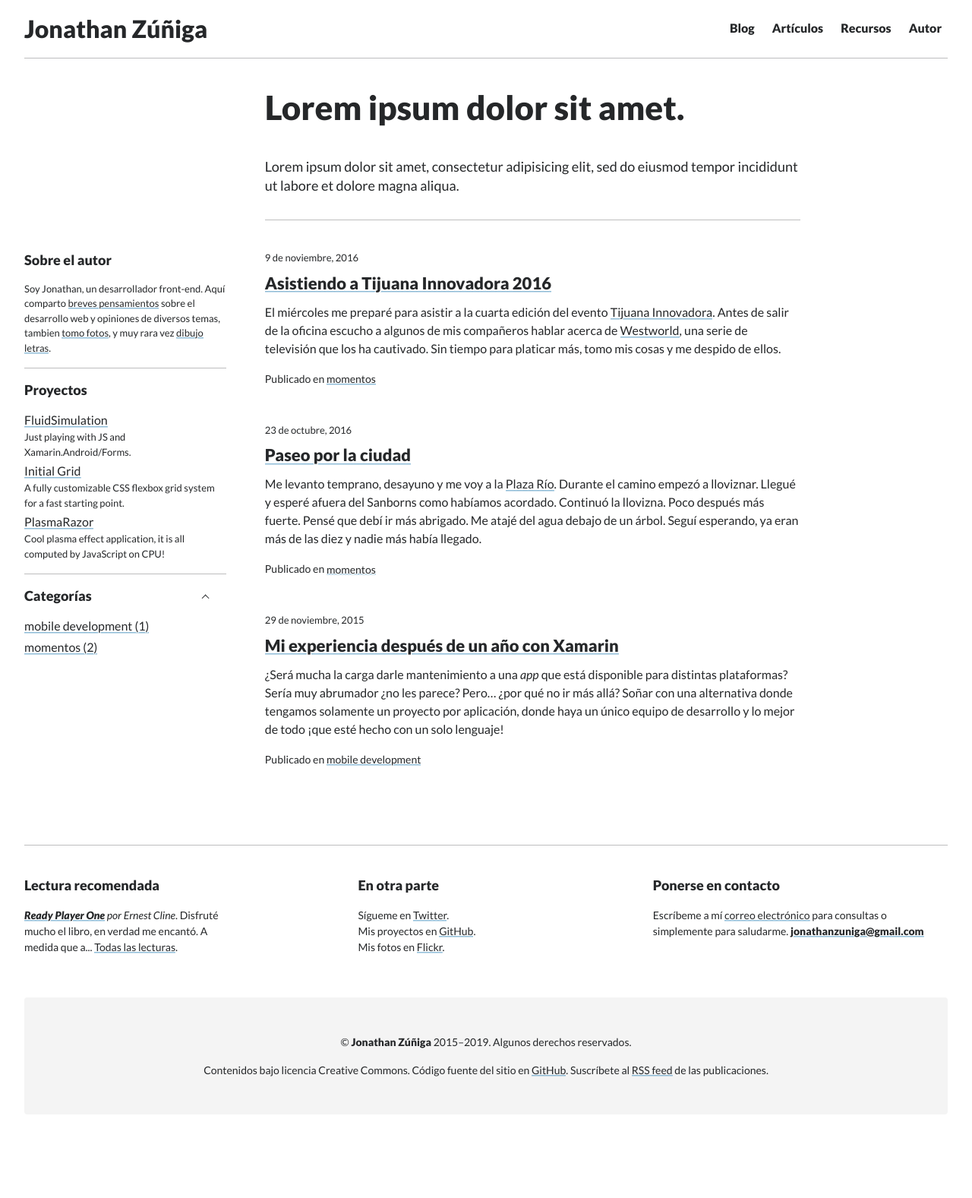
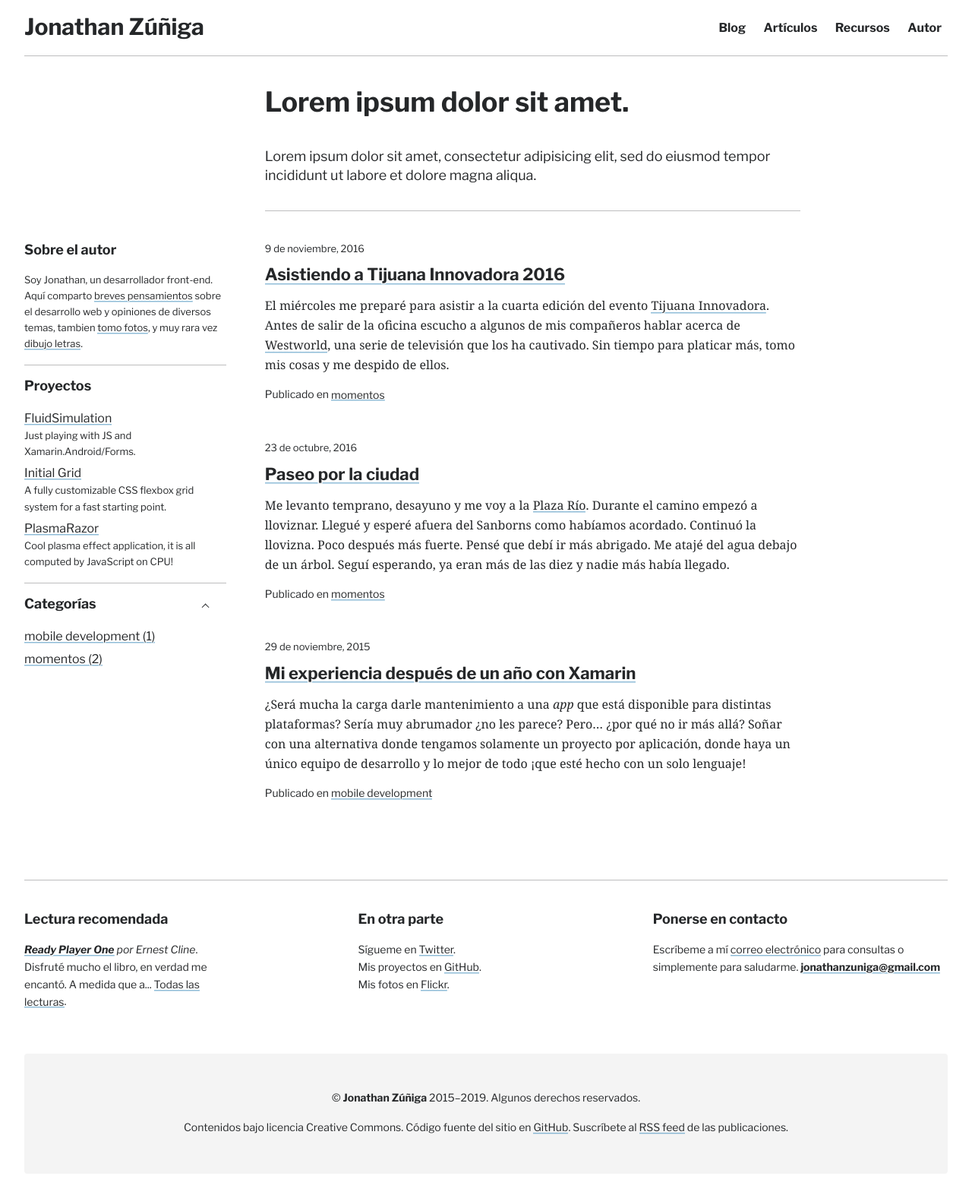
Before and after one commit to jonathanzuniga/jonathanzuniga.github.io, a Jekyll site: the page built from index.html, in a window 1280 px wide. Shown: the whole page at 76% size. Built offline with Jekyll 4.4.1, drawn with Linux system fonts in a browser that asks for light colours; the list of posts is cut into pages by our own code; before the commit the page ends 1499 px from its top, so only the background shows below that.

Commit message:
Update patterns file, change font family.

```diff
--- a/_sass/_font.scss
+++ b/_sass/_font.scss
@@ -1,4 +1,4 @@
-@import url('https://fonts.googleapis.com/css?family=Lato:400,400i,900,900i');
+@import url('https://fonts.googleapis.com/css?family=Libre+Franklin:400,400i,700,700i');
 
 // @import url('https://fonts.googleapis.com/css?family=Source+Code+Pro:400,700|Source+Sans+Pro:400,400i,700,700i|Source+Serif+Pro:400,700');
 
--- a/_sass/_style.scss
+++ /dev/null
@@ -1,4 +0,0 @@
-// body,
-// body * {
-// 	font-family: $font-family-base !important;
-// }
--- a/css/main.scss
+++ b/css/main.scss
@@ -4,11 +4,9 @@
 
 @charset 'utf-8';
 
-// $font-family-base: 'Faune', serif;
-
 // Import partials from `sass_dir` (defaults to `_sass`)
 
 @import
 	'font',
-	'style',
+	// 'style',
 	'syntax-highlighting';
```
Also changed, not shown: css/patterns.min.css.
